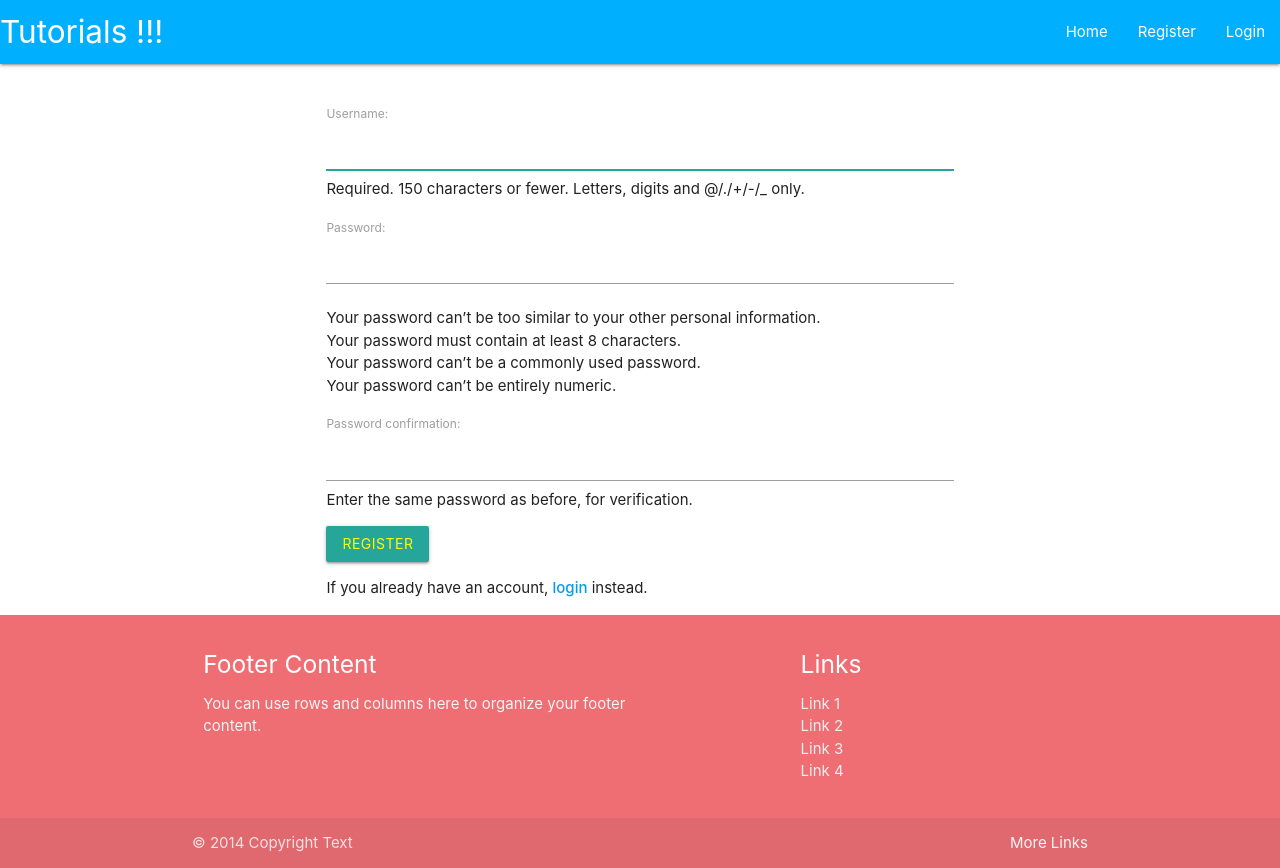
After one commit to NickIT87/mysite, a Django app: page /register/ in a window 1280 px wide. The commit adds this page. Run offline with Django 3.2, Linux system fonts and the light colour scheme; some libraries are stand-ins or nearby versions.

Commit message:
front-end tutorial

```diff
--- a/main/templates/main/header.html
+++ b/main/templates/main/header.html
@@ -28,8 +28,11 @@
 </header>
 
 <main>
-{% block content %}
-{% endblock %}
+    <div class="container">
+        <br>
+        {% block content %}
+        {% endblock %}
+    </div>
 </main>
 
 <footer class="page-footer">
--- /dev/null
+++ b/main/templates/main/register.html
@@ -0,0 +1,15 @@
+
+{% extends "main/header.html" %}
+
+{% block content %}
+<div class="container">
+    <form method="post">
+        {% csrf_token %}
+        {{form.as_p}}
+
+        <button class="btn" style="color: yellow" type="submit">register</button>
+    </form>
+
+    <p> If you already have an account, <a href="/login"><strong>login</strong></a> instead. </p>
+</div>
+{% endblock %}
--- a/main/urls.py
+++ b/main/urls.py
@@ -5,4 +5,5 @@ app_name = "main"
 
 urlpatterns = [
     path("", views.homepage, name="homepage"),
+    path("register/", views.register, name="register"),
 ]
--- a/main/views.py
+++ b/main/views.py
@@ -1,9 +1,28 @@
-from django.shortcuts import render
+from django.shortcuts import render, redirect
 from django.http import HttpResponse
 from .models import Tutorial
+from django.contrib.auth.forms import UserCreationForm
+from django.contrib.auth import login, logout, authenticate
 
 # Create your views here.
 def homepage(request):
     return render(request=request,
                   template_name="main/home.html",
                   context={"tutorials": Tutorial.objects.all})
+
+def register(request):
+    if request.method == "POST":
+        form = UserCreationForm(request.POST)
+        if form.is_valid():
+            user = form.save()
+            login(request, user)
+            return redirect("main:homepage")
+        else:
+            for msg in form.error_messages:
+                print(form.error_messages[msg])
+
+
+    form = UserCreationForm
+    return render(request,
+                  "main/register.html",
+                  context={"form":form})
```
Also changed, not shown: db.sqlite3.
